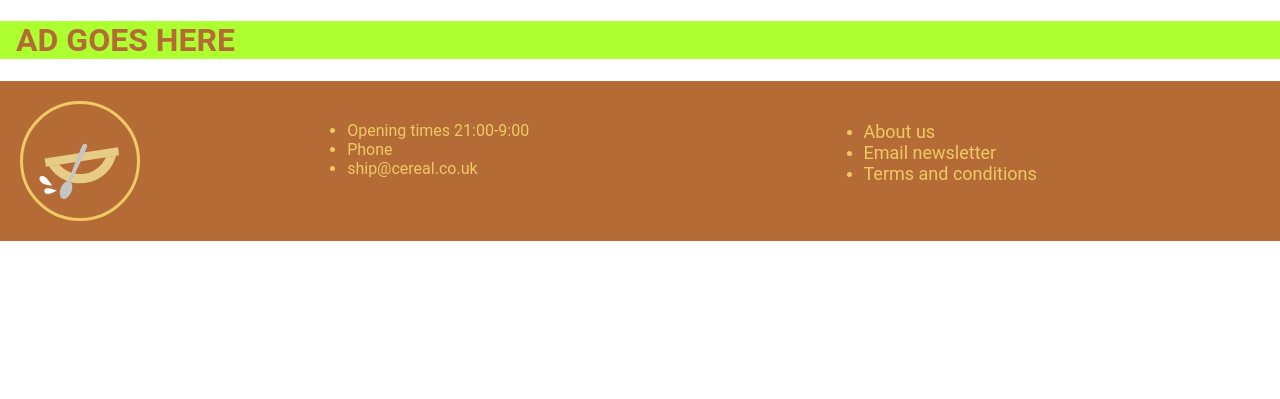
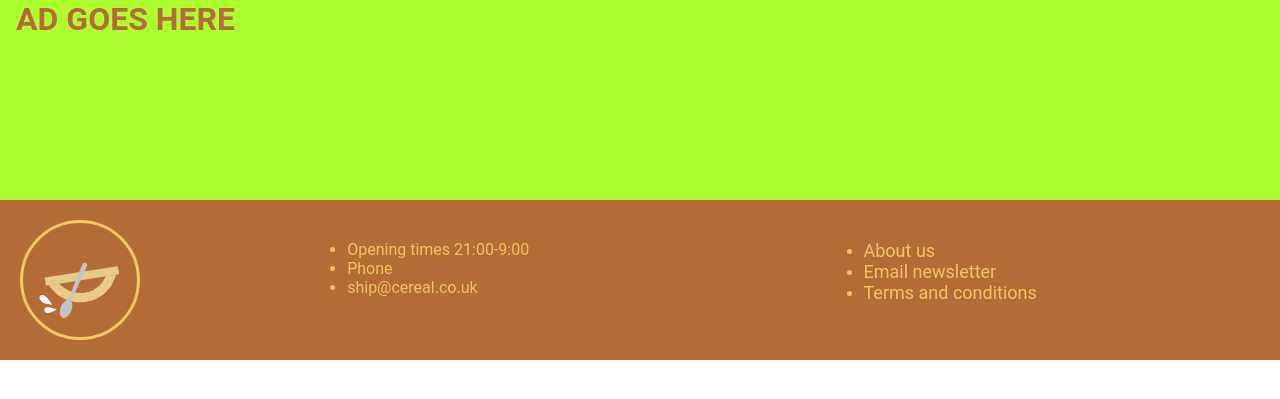
Before and after one commit to DongusJr/Ship_O_Cereal_H17, a Django app: page / in a window 1280 px wide. Shown: the part 161-560 px from the top of the page. Run offline with Django 3.2, Linux system fonts and the light colour scheme; data that the repository does not hold is empty.

Commit message:
Update landing_style.css

```diff
--- a/static/css/landing_style.css
+++ b/static/css/landing_style.css
@@ -35,6 +35,9 @@
 .ad_section{
     padding-left: 1rem;
     width: 100%;
-    height: 25%;
+    height: 25vh;
     background-color: greenyellow;
 }
+.ad_section h1{
+    margin: auto;
+}
```
